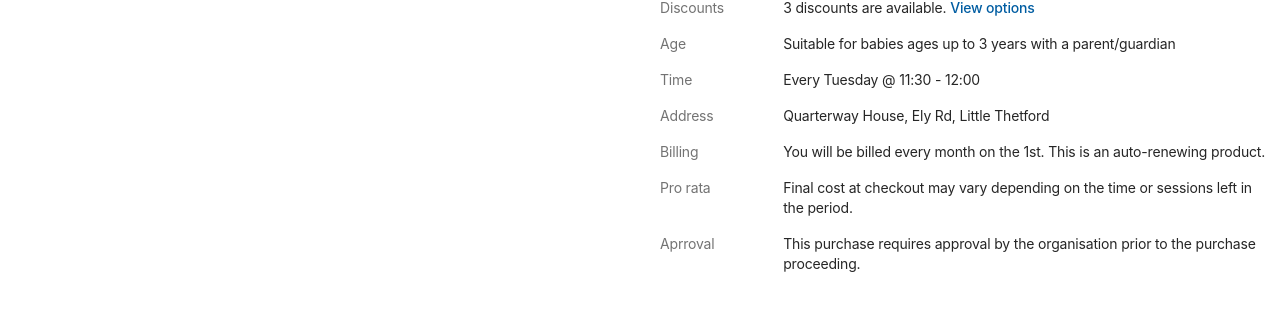
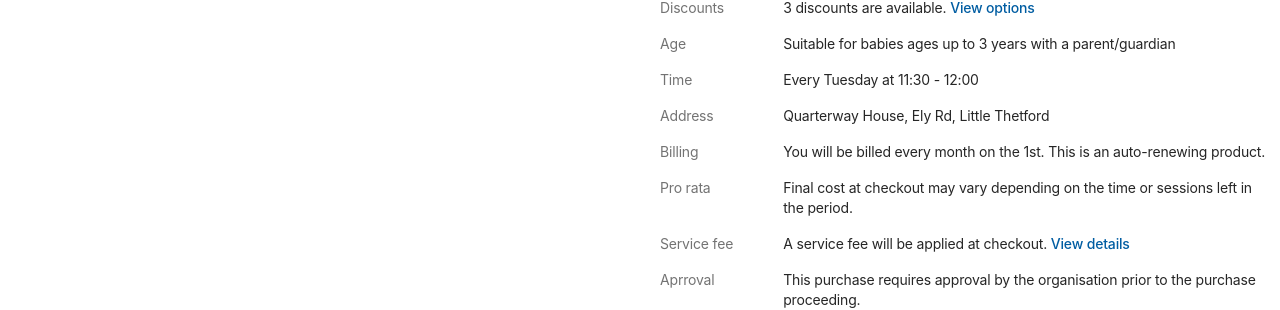
Before and after one commit to 2ne/shop, a React (Vite) app: page /BubbleTheSeahorse in a window 1280 px wide. Shown: the part 762-1072 px from the top of the page. Built offline with nearby package versions, Linux system fonts and the light colour scheme.

Commit message:
Update bubble-the-seahorse.tsx

```diff
--- a/src/shop/bubble-the-seahorse.tsx
+++ b/src/shop/bubble-the-seahorse.tsx
@@ -26,6 +26,7 @@ function BubbleTheSeahorse(): ReactElement {
               src="https://images.unsplash.com/photo-1651614158095-b98b6c1da74b?ixlib=rb-4.0.3&ixid=MnwxMjA3fDB8MHxwaG90by1wYWdlfHx8fGVufDB8fHx8&auto=format&fit=crop&w=1172&q=80"
               className="rounded-md aspect-[3/2] object-cover lg:sticky lg:top-28"
               loading="lazy"
+              alt="Product illustration"
             />
           </div>
           <div className="space-y-6 sm:space-y-10">
@@ -140,16 +141,16 @@ function BubbleTheSeahorse(): ReactElement {
                 <dt>Discounts</dt>
                 <dd>
                   3 discounts are available.{" "}
-                  <a href="#" className="link">
+                  <button type="button" className="link">
                     View options
-                  </a>
+                  </button>
                 </dd>
                 <dt>Age</dt>
                 <dd>
                   Suitable for babies ages up to 3 years with a parent/guardian
                 </dd>
                 <dt>Time</dt>
-                <dd>Every Tuesday @ 11:30 - 12:00</dd>
+                <dd>Every Tuesday at 11:30 - 12:00</dd>
                 <dt>Address</dt>
                 <dd>Quarterway House, Ely Rd, Little Thetford</dd>
                 <dt>Billing</dt>
@@ -161,6 +162,13 @@ function BubbleTheSeahorse(): ReactElement {
                 <dd>
                   Final cost at checkout may vary depending on the time or
                   sessions left in the period.
+                </dd>
+                <dt>Service fee</dt>
+                <dd>
+                  A service fee will be applied at checkout.{" "}
+                  <button type="button" className="link">
+                    View details
+                  </button>
                 </dd>
                 <dt>Aprroval</dt>
                 <dd>
@@ -188,6 +196,7 @@ function BubbleTheSeahorse(): ReactElement {
               <img
                 className="sm:float-left aspect-[3/2] object-cover sm:max-w-[25%] rounded-md sm:mr-4 sm:mb-3 relative sm:-top-2"
                 src="https://m.media-amazon.com/images/M/MV5BMDUwNWI1NDktZTkyYS00NTgwLWI3YTAtNDM4YWNkNTU3ZTdlXkEyXkFqcGdeQXVyMjUyNDk2ODc@._V1_.jpg"
+                alt="Arsène Wenger"
               />
               <p className="text-sm text-neutral-800">
                 Arsène Charles Ernest Wenger OBE, born 22 October 1949 is a
```
